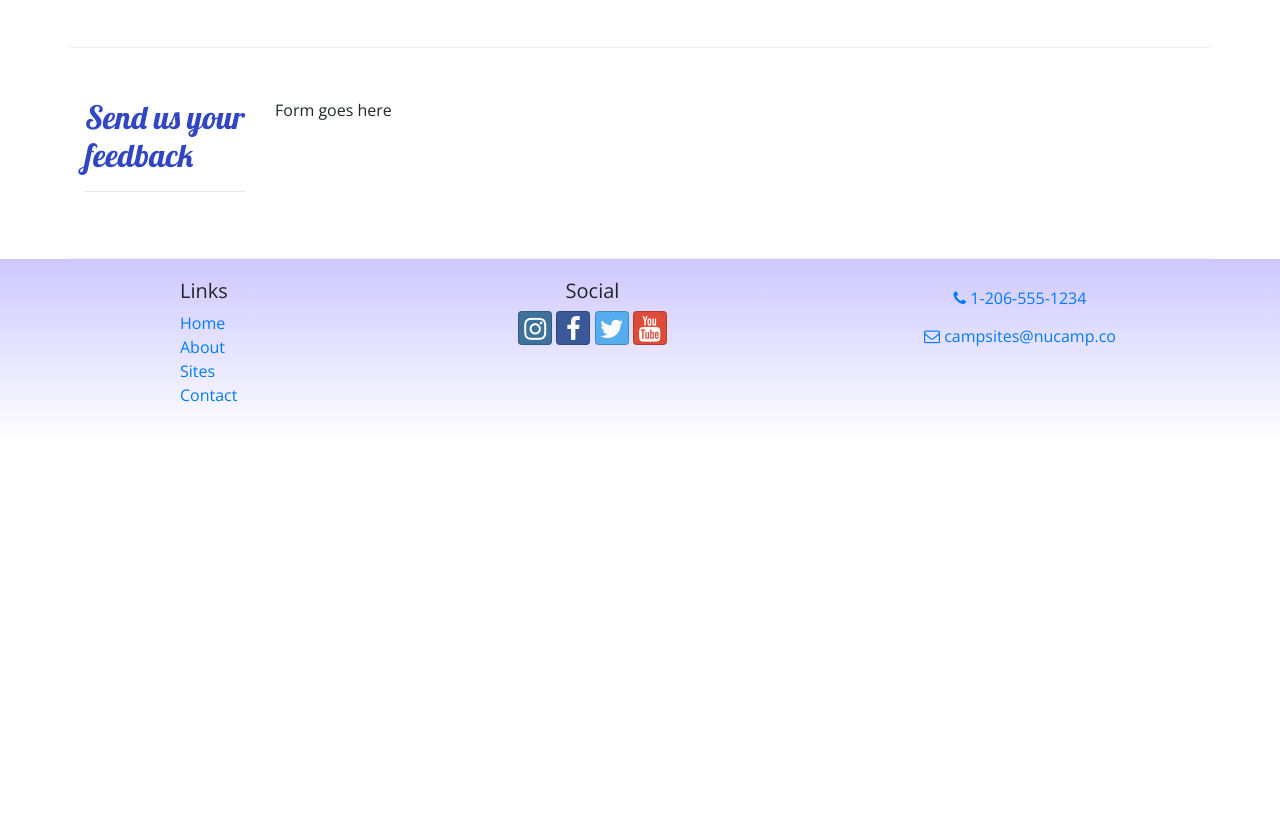
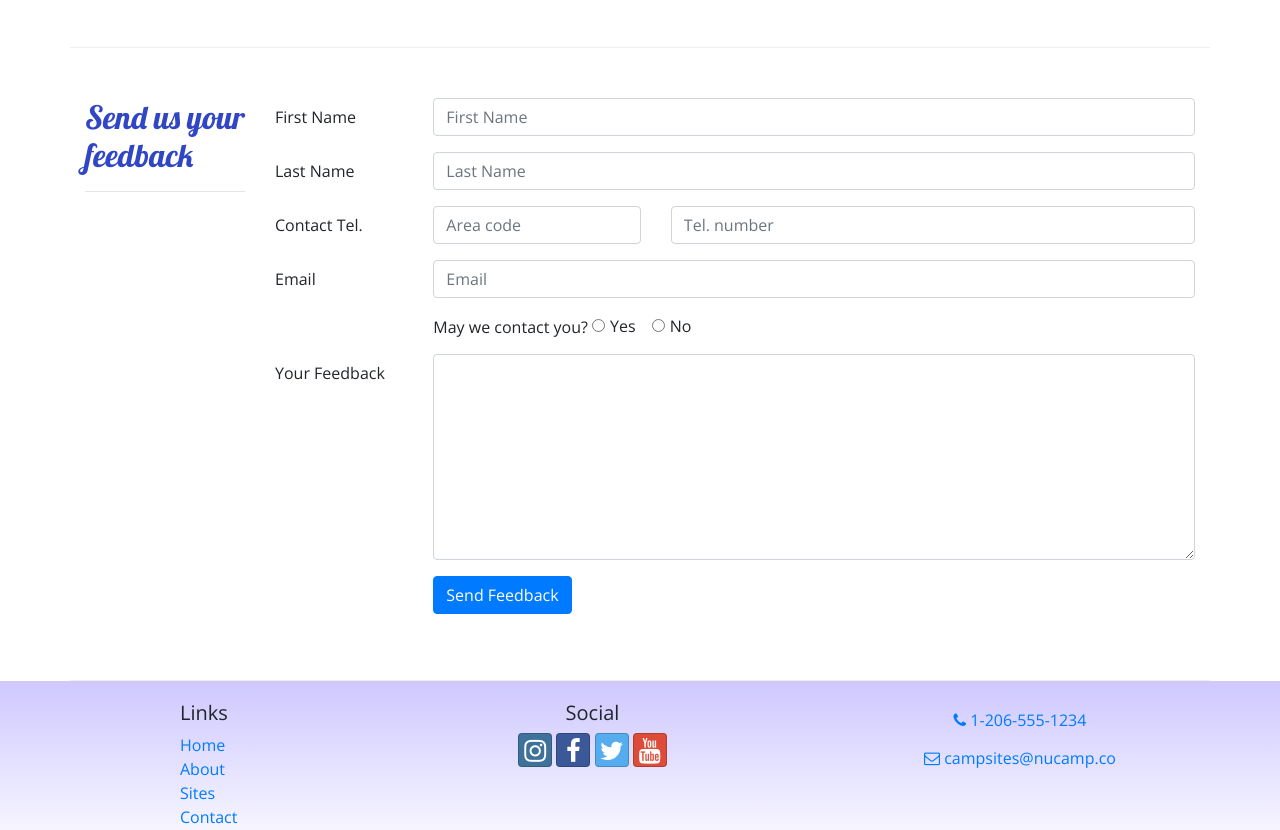
Before and after one commit to sean-birmingham/nucampsite, a website: page contactus.html in a window 1280 px wide. Shown: the part 527-1357 px from the top of the page. Before the commit the page ends 970 px from the top, so only its background shows below. Drawn offline with nearby package versions, Linux system fonts and the light colour scheme.

Commit message:
added form to contact page

```diff
--- a/contactus.html
+++ b/contactus.html
@@ -117,7 +117,117 @@
           <h2>Send us your feedback</h2>
           <hr />
         </div>
-        <div class="col-md-10">Form goes here</div>
+        <div class="col-md-10">
+          <form>
+            <div class="form-group row">
+              <label for="firstName" class="col-md-2 col-form-label"
+                >First Name</label
+              >
+              <div class="col-md-10">
+                <input
+                  type="text"
+                  class="form-control"
+                  id="firstName"
+                  name="firstName"
+                  placeholder="First Name"
+                />
+              </div>
+            </div>
+            <div class="form-group row">
+              <label for="lastName" class="col-md-2 col-form-label"
+                >Last Name</label
+              >
+              <div class="col-md-10">
+                <input
+                  type="text"
+                  class="form-control"
+                  id="lastName"
+                  name="lastName"
+                  placeholder="Last Name"
+                />
+              </div>
+            </div>
+            <div class="form-group row">
+              <label for="areaCode" class="col-md-2 col-form-label"
+                >Contact Tel.</label
+              >
+              <div class="col-5 col-md-3">
+                <input
+                  type="tel"
+                  class="form-control"
+                  id="areaCode"
+                  name="areaCode"
+                  placeholder="Area code"
+                />
+              </div>
+              <div class="col-7">
+                <input
+                  type="tel"
+                  class="form-control"
+                  name="telNum"
+                  placeholder="Tel. number"
+                />
+              </div>
+            </div>
+            <div class="form-group row">
+              <label for="email" class="col-md-2 col-form-label">Email</label>
+              <div class="col-md-10">
+                <input
+                  type="email"
+                  class="form-control"
+                  id="email"
+                  name="email"
+                  placeholder="Email"
+                />
+              </div>
+            </div>
+            <div class="form-group row">
+              <div class="col offset-md-2">
+                May we contact you?
+                <div class="form-check form-check-inline">
+                  <input
+                    type="radio"
+                    class="form-check-input"
+                    id="contactYes"
+                    name="contactRadios"
+                    value="yes"
+                  />
+                  <label for="contactYes" class="form-check-label">Yes</label>
+                </div>
+                <div class="form-check form-check-inline">
+                  <input
+                    type="radio"
+                    class="form-check-input"
+                    id="contactNo"
+                    name="contactRadios"
+                    value="no"
+                  />
+                  <label for="contactNo" class="form-check-label">No</label>
+                </div>
+              </div>
+            </div>
+            <div class="form-group row">
+              <label for="feedback" class="col-md-2 col-form-label"
+                >Your Feedback</label
+              >
+              <div class="col-md-10">
+                <textarea
+                  class="form-control"
+                  id="feedback"
+                  name="feedback"
+                  rows="8"
+                ></textarea>
+              </div>
+            </div>
+            <div class="form-group row">
+              <div class="offset-md-2 col-md-10">
+                <button type="submit" class="btn btn-primary">
+                  Send Feedback
+                </button>
+              </div>
+            </div>
+          </form>
+        </div>
       </div>
     </div>
 
```
